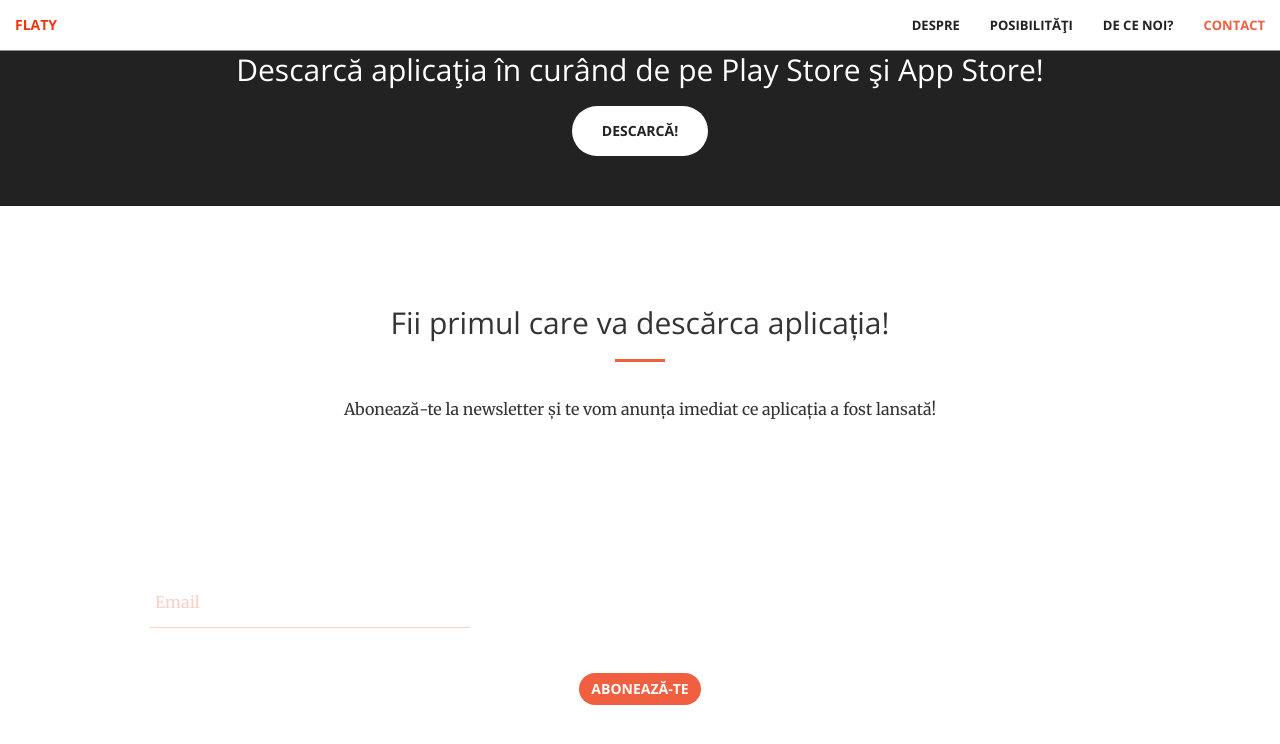
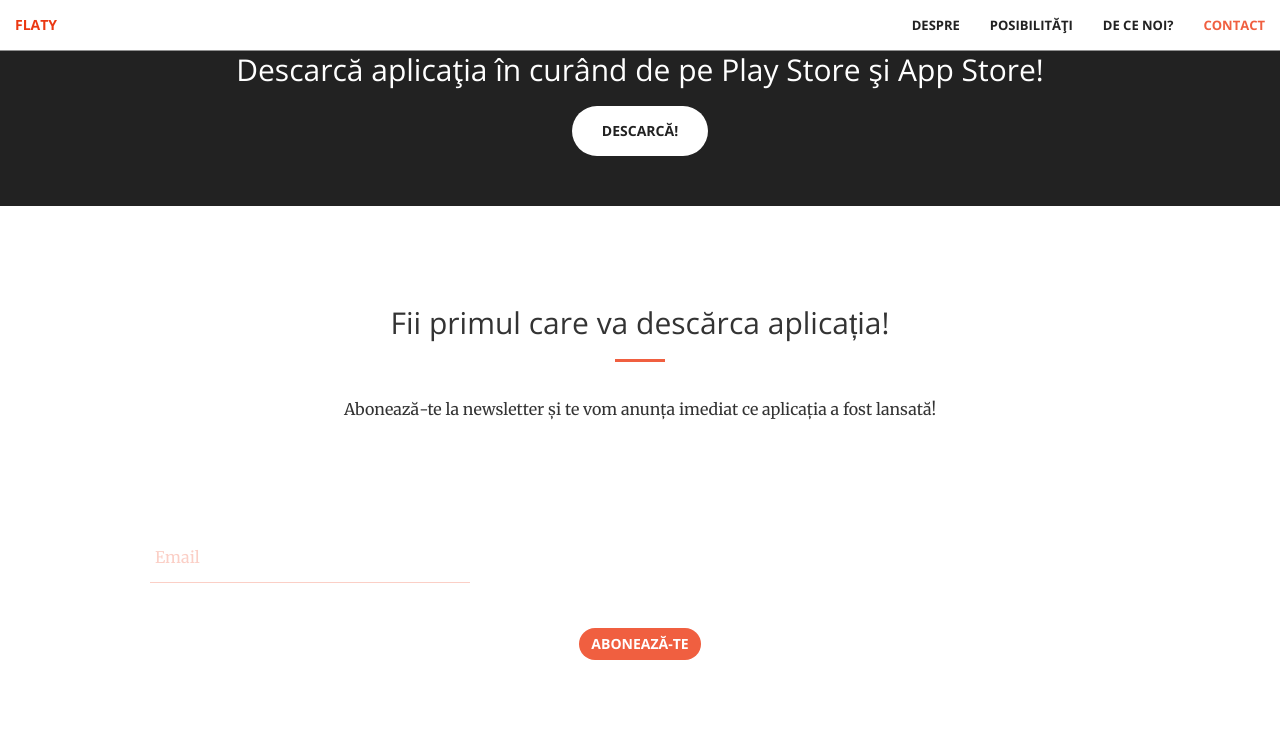
Before and after one commit to rptoma/Flaty-landing-page-2, a Jekyll site: the page built from index.html, in a window 1280 px wide and 900 px high, scrolled down 2385 px. Shown: the top 744 px of the window. Built offline with Jekyll 4.4.1, drawn with Linux system fonts in a browser that asks for light colours.

Commit message:
Update contact.html

```diff
--- a/_includes/contact.html
+++ b/_includes/contact.html
@@ -29,7 +29,7 @@
         </div>
 
         <div class="wrapper">
-            <div class="row text-center" style="margin: 80px;">
+            <div class="text-center" style="margin: 80px;">
                 <form>
                     <div class="group">
                         <input type="text" required="required"/><span class="highlight"></span><span class="bar"></span>
```
